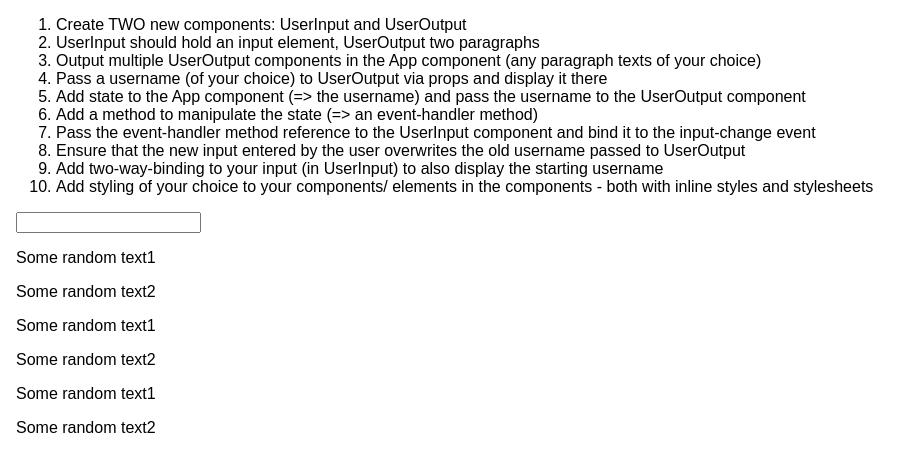
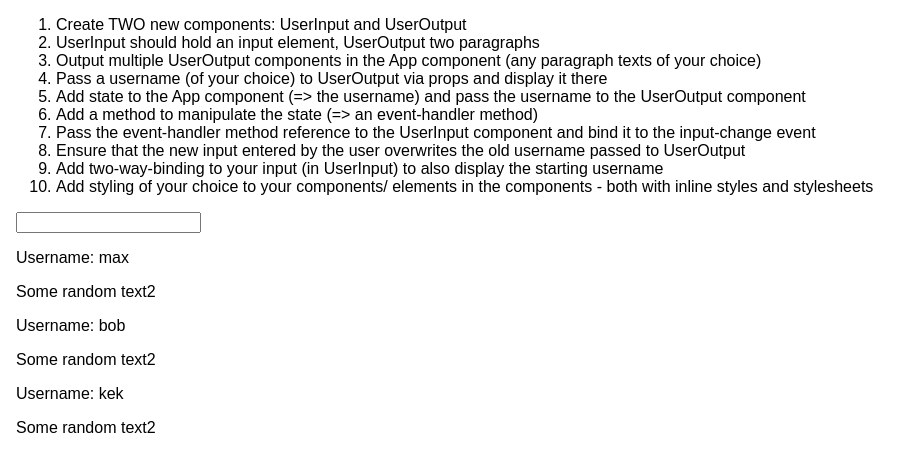
Before and after one commit to vnctwong/RCG, a React (Create React App) app in the folder 4.49/: page / in a window 1280 px wide. Shown: the top 472 px of the page, without its empty margins (0-920 px from the left). Built offline with nearby package versions, Linux system fonts and the light colour scheme.

Commit message:
input/output components passes property as props - uses es6 input as method = (props) => {props.property}

```diff
--- a/4.49/src/App.js
+++ b/4.49/src/App.js
@@ -22,9 +22,9 @@
         </ol>
 
         <UserInput />
-        <UserOutput />
-        <UserOutput />
-        <UserOutput />
+        <UserOutput userName='max' />
+        <UserOutput userName='bob' />
+        <UserOutput userName='kek' />
 
       </div>
     );
--- a/4.49/src/UserOutput/UserOutput.js
+++ b/4.49/src/UserOutput/UserOutput.js
@@ -1,9 +1,9 @@
 import React from 'react';
 
-const userOutput = () => {
+const userOutput = (props) => {
   return (
     <div>
-      <p>Some random text1</p>
+      <p>Username: {props.userName}</p>
       <p>Some random text2</p>
     </div>
   )
```
